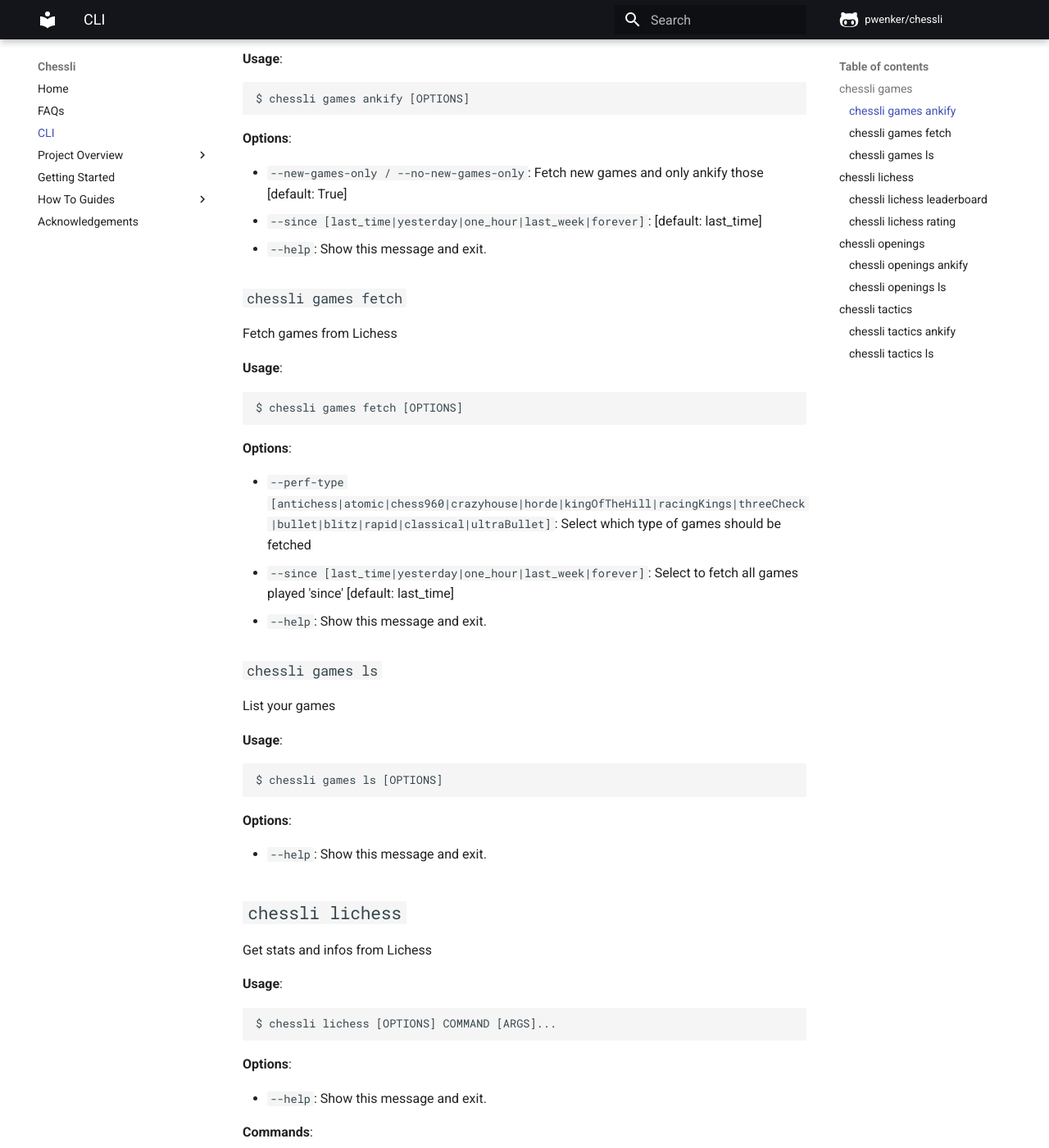
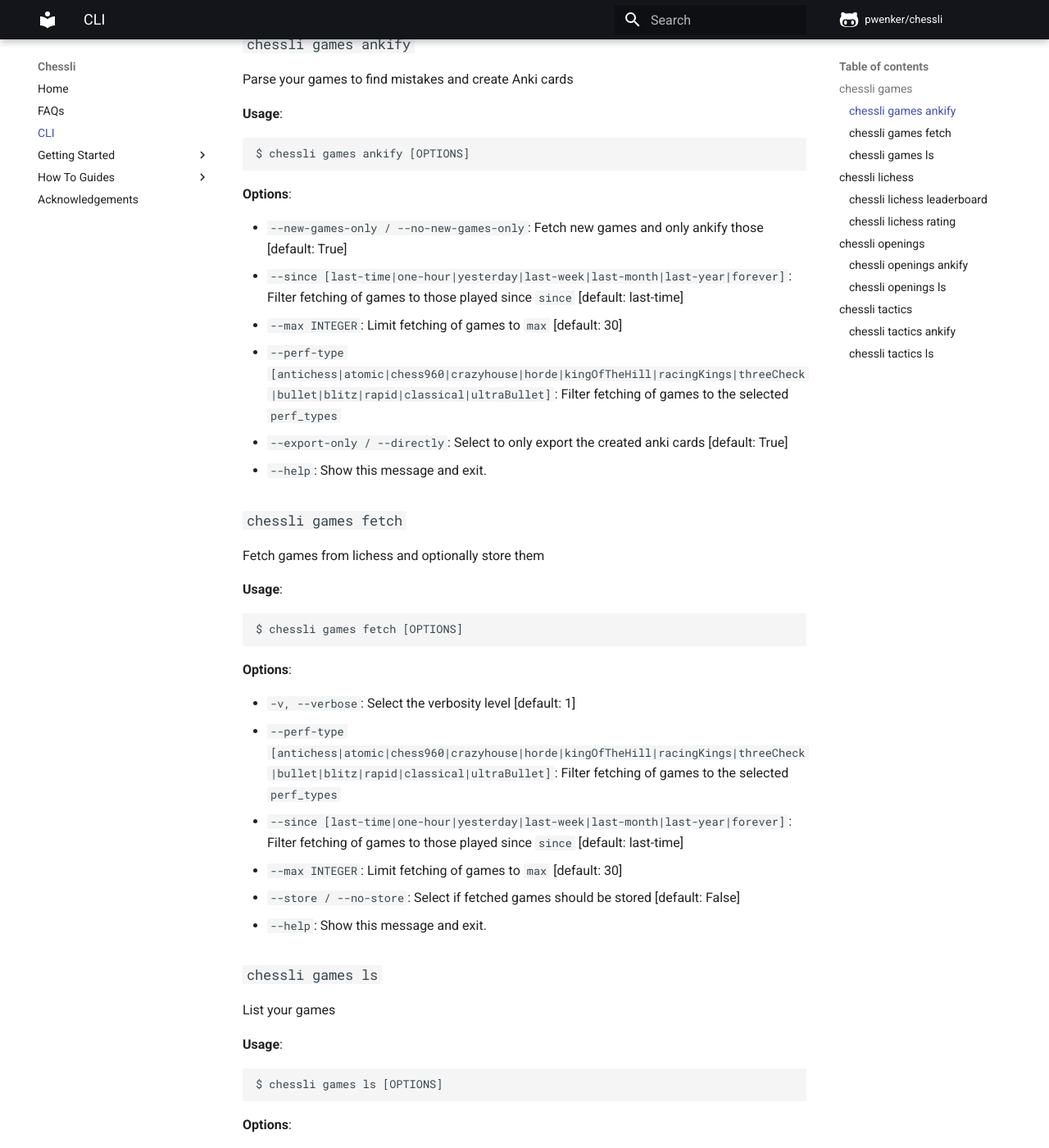
Before and after one commit to pwenker/chessli, an MkDocs documentation site: the page built from docs/cli.md, in a window 1280 px wide and 1400 px high, scrolled down 1197 px. Shown: the whole window at 82% size. Built offline with MkDocs 1.6.1 and Material for MkDocs 9.7.7, drawn with Linux system fonts in a browser that asks for light colours; comment, search, counter and statistics services are not loaded; some of the changed text lies outside the part shown.

```diff
--- a/docs/cli.md
+++ b/docs/cli.md
@@ -8,22 +8,24 @@ $ chessli [OPTIONS] COMMAND [ARGS]...
 
 **Options**:
 
+* `-v, --verbose`: Select verbosity level: Warning(-v), Info(-vv) Debug(-vvv),   [default: 2]
 * `--user TEXT`: Select a user name
-* `--show-config / --no-show-config`: Show chessli configuration  [default: False]
+* `--show-configs / --no-show-configs`: Show chessli configuration  [default: False]
+* `--show-paths / --no-show-paths`: Show chessli paths  [default: False]
 * `--install-completion`: Install completion for the current shell.
 * `--show-completion`: Show completion for the current shell, to copy it or customize the installation.
 * `--help`: Show this message and exit.
 
 **Commands**:
 
-* `games`: Fetch and show games & find and ankify...
+* `games`: Fetch, store, show and ankify games and...
 * `lichess`: Get stats and infos from Lichess
 * `openings`: Show and ankify chess openings
 * `tactics`: Chessli Tactics & Puzzles
 
 ## `chessli games`
 
-Fetch and show games & find and ankify mistakes
+Fetch, store, show and ankify games and mistakes
 
 **Usage**:
 
@@ -38,7 +40,7 @@ $ chessli games [OPTIONS] COMMAND [ARGS]...
 **Commands**:
 
 * `ankify`: Parse your games to find mistakes and create...
-* `fetch`: Fetch games from Lichess
+* `fetch`: Fetch games from lichess and optionally store...
 * `ls`: List your games
 
 ### `chessli games ankify`
@@ -54,12 +56,15 @@ $ chessli games ankify [OPTIONS]
 **Options**:
 
 * `--new-games-only / --no-new-games-only`: Fetch new games and only ankify those  [default: True]
-* `--since [last_time|yesterday|one_hour|last_week|forever]`: [default: last_time]
+* `--since [last-time|one-hour|yesterday|last-week|last-month|last-year|forever]`: Filter fetching of games to those played since `since`  [default: last-time]
+* `--max INTEGER`: Limit fetching of games to `max`  [default: 30]
+* `--perf-type [antichess|atomic|chess960|crazyhouse|horde|kingOfTheHill|racingKings|threeCheck|bullet|blitz|rapid|classical|ultraBullet]`: Filter fetching of games to the selected `perf_types`
+* `--export-only / --directly`: Select to only export the created anki cards  [default: True]
 * `--help`: Show this message and exit.
 
 ### `chessli games fetch`
 
-Fetch games from Lichess
+Fetch games from lichess and optionally store them
 
 **Usage**:
 
@@ -69,8 +74,11 @@ $ chessli games fetch [OPTIONS]
 
 **Options**:
 
-* `--perf-type [antichess|atomic|chess960|crazyhouse|horde|kingOfTheHill|racingKings|threeCheck|bullet|blitz|rapid|classical|ultraBullet]`: Select which type of games should be fetched
-* `--since [last_time|yesterday|one_hour|last_week|forever]`: Select to fetch all games played 'since'  [default: last_time]
+* `-v, --verbose`: Select the verbosity level  [default: 1]
+* `--perf-type [antichess|atomic|chess960|crazyhouse|horde|kingOfTheHill|racingKings|threeCheck|bullet|blitz|rapid|classical|ultraBullet]`: Filter fetching of games to the selected `perf_types`
+* `--since [last-time|one-hour|yesterday|last-week|last-month|last-year|forever]`: Filter fetching of games to those played since `since`  [default: last-time]
+* `--max INTEGER`: Limit fetching of games to `max`  [default: 30]
+* `--store / --no-store`: Select if fetched games should be stored  [default: False]
 * `--help`: Show this message and exit.
 
 ### `chessli games ls`
@@ -85,6 +93,7 @@ $ chessli games ls [OPTIONS]
 
 **Options**:
 
+* `--perf-type [antichess|atomic|chess960|crazyhouse|horde|kingOfTheHill|racingKings|threeCheck|bullet|blitz|rapid|classical|ultraBullet]`: Filter games to the selected `perf_types`
 * `--help`: Show this message and exit.
 
 ## `chessli lichess`
@@ -168,7 +177,10 @@ $ chessli openings ankify [OPTIONS]
 **Options**:
 
 * `--new-openings-only / --no-new-openings-only`: Only ankify new openings  [default: True]
-* `--since [last_time|yesterday|one_hour|last_week|forever]`: [default: last_time]
+* `--since [last-time|one-hour|yesterday|last-week|last-month|last-year|forever]`: Filter fetching of games to those played since `since`  [default: last-time]
+* `--max INTEGER`: Limit fetching of games to `max`  [default: 30]
+* `--perf-type [antichess|atomic|chess960|crazyhouse|horde|kingOfTheHill|racingKings|threeCheck|bullet|blitz|rapid|classical|ultraBullet]`: Filter fetching of games to the selected `perf_types`
+* `--export-only / --directly`: Select to only export the created anki cards  [default: True]
 * `--help`: Show this message and exit.
 
 ### `chessli openings ls`
@@ -184,6 +196,7 @@ $ chessli openings ls [OPTIONS]
 **Options**:
 
 * `--eco [Volume A: Flank openings|Volume B: Semi-Open Games other than the French Defense|Volume C: Open Games and the French Defense|Volume D: Closed Games and Semi-Closed Games|Volume E: Indian Defenses]`: Limit the shown openings to specific ECO volume
+* `--perf-type [antichess|atomic|chess960|crazyhouse|horde|kingOfTheHill|racingKings|threeCheck|bullet|blitz|rapid|classical|ultraBullet]`: Filter fetching of games to the selected `perf_types`
 * `--help`: Show this message and exit.
 
 ## `chessli tactics`
@@ -218,7 +231,8 @@ $ chessli tactics ankify [OPTIONS]
 
 **Options**:
 
-* `--fetch / --no-fetch`: Select whether to fetch new puzzles before ankifying  [default: True]
+* `--new / --all`: Select whether to only ankify new puzzles or all puzzles  [default: True]
+* `--export-only / --directly`: Select to only export the created anki cards  [default: True]
 * `--help`: Show this message and exit.
 
 ### `chessli tactics ls`
--- a/mkdocs.yml
+++ b/mkdocs.yml
@@ -26,13 +26,13 @@ nav:
 - Home: 'home.md'
 - FAQs: 'faqs.md'
 - CLI: 'cli.md'
-- Project Overview:
-    - Dependency Structure: 'dependency_structure.md'
-- Getting Started: 'getting_started.md'
+- Getting Started:
+  - 'getting_started.md'
+  - 'basic_usage.md'
 - How To Guides:
-    - basic_usage.md
+    - how_to_guides/how_to_get_started_with_chessli.md
     - how_to_guides/how_to_get_better_at_tactics.md
-    - how_to_guides/how_to_improve_your_opening_repertoire.md
+    - how_to_guides/how_to_create_an_opening_repertoire.md
     - how_to_guides/how_to_learn_from_your_games.md
     - how_to_guides/how_to_use_chesslis_anki_cards.md
 - Acknowledgements: 'acknowledgments.md'
```
Also changed, not shown: docs/basic_usage.md (+11 -23 lines), docs/getting_started.md (+5 -34 lines), docs/index.md (+13 -17 lines), docs/tutorial/how_to_get_started_with_chessli.md (added, +16 -0 lines), readme.md (+29 -72 lines), docs/tutorial/how_to_create_an_opening_repertoire.md (added), docs/tutorial/how_to_get_better_at_tactics.md (renamed from docs/tutorial/how_to_improve_your_tactics.md), docs/tutorial/how_to_learn_from_your_games.md (added), docs/tutorial/how_to_use_chesslis_anki_cards.md (added).
